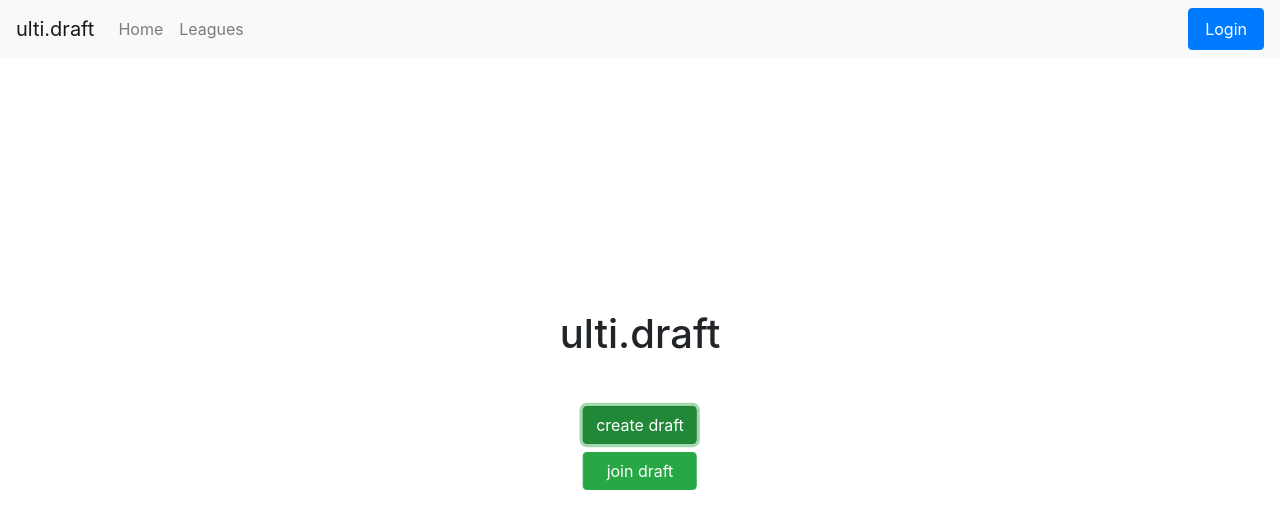
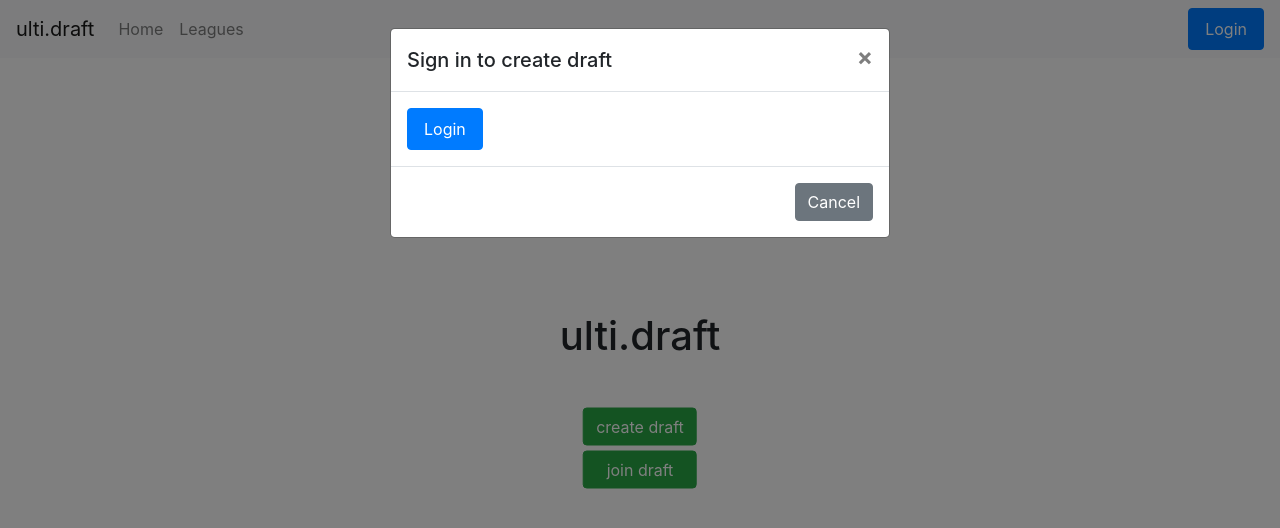
Before and after one commit to chris-calhoun/ulti-draft, a React app: page / in a window 1280 px wide. Both pictures are taken after a click on the button "create draft". Built offline with nearby package versions, Linux system fonts and the light colour scheme; some packages are replaced by stand-ins of ours; no server answers.

Commit message:
got modal to work as prescribedgit add -A!

```diff
--- a/src/components/Modal/loginModal.js
+++ b/src/components/Modal/loginModal.js
@@ -8,10 +8,11 @@ import {
   ModalBody,
   ModalFooter,
 } from 'reactstrap';
+import { useHistory } from 'react-router-dom';
+import AuthData from '../../helpers/data/authData';
 
-const ModalExample = (props) => {
+const CreateDraftBtn = (props) => {
   const {
-    buttonLabel,
     className,
   } = props;
 
@@ -19,16 +20,25 @@ const ModalExample = (props) => {
 
   const toggle = () => setModal(!modal);
 
+  const history = useHistory();
+  const navigateToCreate = () => history.push('/create-draft');
+
+  const handleCreateBtnClick = () => {
+    // if not logged in, show modal with login button
+    !props.authed ? toggle()
+    // else, continue onto create draft view
+      : navigateToCreate();
+  };
+
   return (
     <div>
-      <Button color="danger" onClick={toggle}>{buttonLabel}</Button>
+      <Button color="success" onClick={handleCreateBtnClick}>create draft</Button>
       <Modal isOpen={modal} toggle={toggle} className={className}>
-        <ModalHeader toggle={toggle}>Modal title</ModalHeader>
+        <ModalHeader toggle={toggle}>Sign in to create draft</ModalHeader>
         <ModalBody>
-          Lorem ipsum dolor sit amet, consectetur adipisicing elit, sed do eiusmod tempor incididunt ut labore et dolore magna aliqua.
+        <button className='nav-link btn btn-primary' onClick={AuthData.loginClickEvent}>Login</button>
         </ModalBody>
         <ModalFooter>
-          <Button color="primary" onClick={toggle}>Do Something</Button>{' '}
           <Button color="secondary" onClick={toggle}>Cancel</Button>
         </ModalFooter>
       </Modal>
@@ -36,4 +46,4 @@ const ModalExample = (props) => {
   );
 };
 
-export default ModalExample;
+export default CreateDraftBtn;
--- a/src/styles/views/_home.scss
+++ b/src/styles/views/_home.scss
@@ -7,4 +7,7 @@
   top: 50%;
   left: 50%;
   transform: translate(-50%, -50%);
+  .draftBtns {
+    margin-top: 5px;
+  }
 }
--- a/src/views/Home.js
+++ b/src/views/Home.js
@@ -1,24 +1,13 @@
 import React from 'react';
 import { Button } from 'reactstrap';
-import { useHistory } from 'react-router-dom';
-// import LoginModal from '../components/Modal/loginModal';
+import CreateDraftBtn from '../components/Modal/loginModal';
 
 export default function Home(props) {
-  const history = useHistory();
-  const navigateToCreate = () => history.push('/create-draft');
-
-  const handleCreateBtnClick = () => {
-    // if not logged in, show modal with login button
-    !props.authed ? console.warn('login please')
-    // else, continue onto create draft view
-      : navigateToCreate();
-  };
-
   return (
     <div className='home'>
       <h1 className='title mb-5'>ulti.draft</h1>
       <div className='homeBtns'>
-        <Button onClick={ handleCreateBtnClick } className='draftBtns btn-block' color="success">create draft</Button>
+        <CreateDraftBtn authed={props.authed} />
         <Button className='draftBtns btn-block' color="success">join draft</Button>
       </div>
     </div>
```
